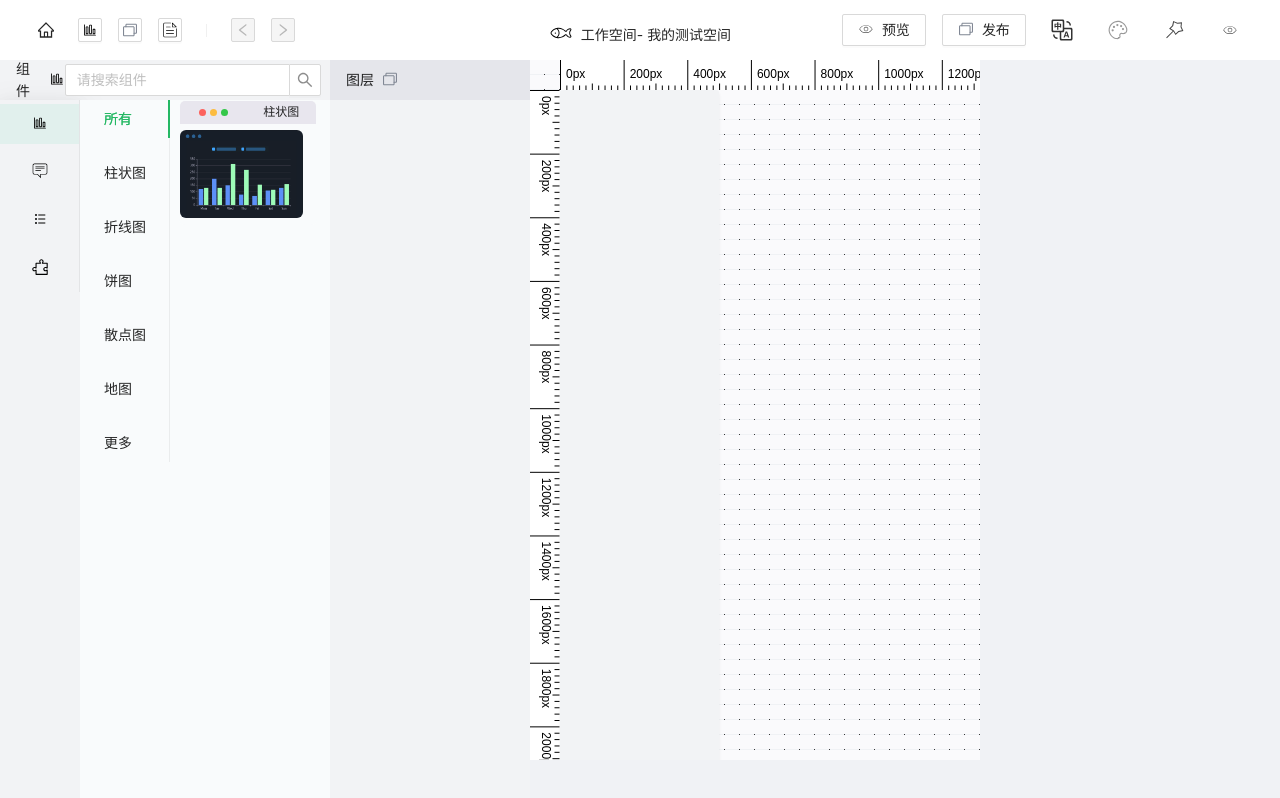
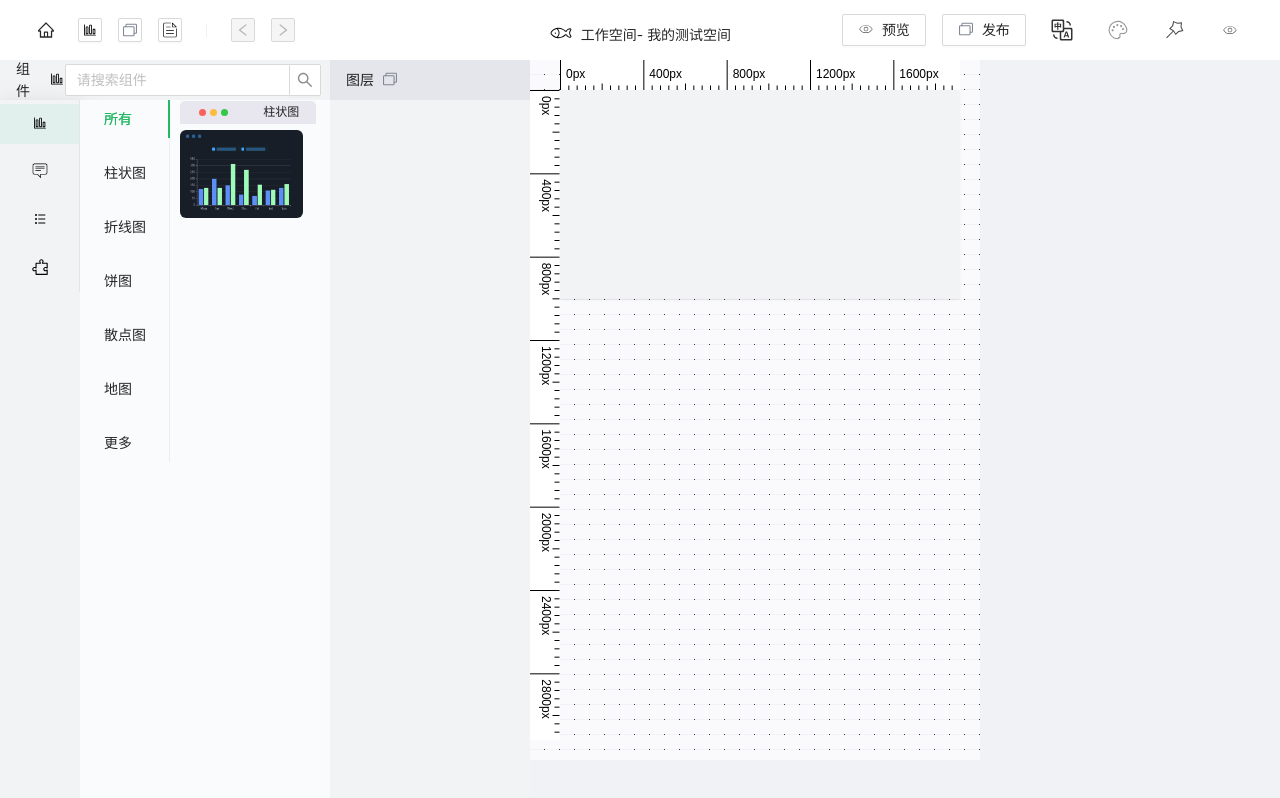
Before and after one commit to zhangle1/myScreen, a React app in the folder datav/: page / in a window 1280 px wide. Built offline with nearby package versions, Linux system fonts and the light colour scheme.

Commit message:
重构编辑区域操作到钩子函数里

```diff
--- a/datav/src/page/edit/components/contentConfig/contentConfig.tsx
+++ b/datav/src/page/edit/components/contentConfig/contentConfig.tsx
@@ -2,120 +2,26 @@ import { useEffect, useState } from "react";
 import styled from "styled-components/macro";
 import { useElementSize } from "usehooks-ts";
 import Ruler from "../../../../components/ruler/ruler";
+import useEditScreenElementSize from "./hooks/useEditScreenElementSize";
 
 export function ContentConfig() {
   const screenClient = {
-    width: 500,
-    height: 2200,
+    width: 1920,
+    height: 1000,
   };
 
-  const [editRef, { width: editWidth, height: editHeight }] = useElementSize();
-  var initScale=1
-  var rulerWidth=0
-  var rulerHeight=0
-  var scaleWidth = (editWidth) / screenClient.width;
-  var scaleHeight = (editHeight) / screenClient.height;
-  if (scaleHeight >= 1 && scaleWidth >= 1) {
-    rulerWidth=editWidth
-    rulerHeight=editHeight
-  } else if (scaleWidth > scaleHeight) {
-    initScale=(editHeight) / screenClient.height
-    if(scaleHeight>=1){
-      rulerHeight=editHeight
-    }else{
-      rulerHeight=screenClient.height
-    }
-    if(scaleWidth>=1){
-      rulerWidth=editWidth
-    }else{
-      rulerWidth=screenClient.width
-    }
-  } else {
-    initScale=(editHeight) / screenClient.height
-    if(scaleHeight>=1){
-      rulerHeight=editHeight
-    }else{
-      rulerHeight=screenClient.height
-    }
-    if(scaleWidth>=1){
-      rulerWidth=editWidth
-    }else{
-      rulerWidth=screenClient.width
-    }
-  }
+  const [editRef,{
+    rulerHeight,rulerWidth,scale,screenHeight,screenWidth
+  }]= useEditScreenElementSize({ScreenHeight:screenClient.height
+    ,ScreenWidth:screenClient.width})
 
-  const [screen, setScreen] = useState({
-    width: screenClient.width,
-    height: screenClient.height,
-    scale: initScale,
-    rulerWidth:rulerWidth,
-    rulerHeight:rulerHeight
-  });
-  // changeScreen();
-  useEffect(() => {
-      changeScreen();
-      console.log("刷新触发了")
-  }, [editWidth,editHeight]);
+      console.log("screen:"+JSON.stringify({
+        rulerHeight,rulerWidth,scale,screenHeight,screenWidth
+      }))
 
-  function changeScreen() {
-    var scaleWidth = (editWidth) / screen.width;
-    var scaleHeight = (editHeight) / screen.height;
-    var scale = 1;
-    var rulerWidth=0
-    var rulerHeight=0
-    if (scaleWidth >= 1 && scaleHeight >= 1) {
-      setScreen({
-        width: screenClient.width,
-        height: screenClient.height,
-        scale: scale,
-        rulerWidth:editWidth-40,
-        rulerHeight:editHeight-40
-      });
-    } else if (scaleWidth > scaleHeight) {
-
-      if(scaleHeight>=1){
-        rulerHeight=editHeight-40
-      }else{
-        rulerHeight=screenClient.height*scaleHeight
-      }
-      if(scaleWidth>=1){
-        rulerWidth=editWidth-40
-      }else{
-        rulerWidth=screenClient.width*scaleWidth
-      }
-
-
-      setScreen({
-        width: screenClient.width,
-        height: screenClient.height,
-        scale: scaleHeight,
-        rulerWidth:rulerWidth,
-        rulerHeight:rulerHeight
-      });
-    } else {
-      if(scaleHeight>=1){
-        rulerHeight=editHeight-40
-      }else{
-        rulerHeight=screenClient.height*scaleHeight
-      }
-      if(scaleWidth>=1){
-        rulerWidth=editWidth-40
-      }else{
-        rulerWidth=screenClient.width*scaleWidth
-      }
-
-      setScreen({
-        width: screenClient.width,
-        height: screenClient.height,
-        scale: scaleWidth,
-        rulerWidth:rulerWidth,
-        rulerHeight:rulerHeight
-      });
-    }
-  }
   return (
-    <Wrapper contentWidth={screen.width}  contentHeight={screen.height}
-        scale={screen.scale}
+    <Wrapper contentWidth={screenWidth}  contentHeight={screenHeight}
+        scale={scale}
     >
       <div className="content-edit-wrapper">
         <div ref={editRef}  className="contont-edit-main">
@@ -124,8 +30,8 @@ export function ContentConfig() {
            <Ruler
         height={30}
         left={30}
-        width={screen.rulerWidth}
-        zoom={screen.scale}
+        width={rulerWidth}
+        zoom={scale}
         min={0}
         scaleLineStyle={{
           shortLength: 5,
@@ -139,10 +45,10 @@ export function ContentConfig() {
       />
 
 <Ruler
-        height={screen.rulerHeight}
+        height={rulerHeight}
         top={30}
         width={30}
-        zoom={screen.scale}
+        zoom={scale}
         horizontal={false}
         min={0}
         scaleLineStyle={{
--- /dev/null
+++ b/datav/src/page/edit/components/contentConfig/hooks/useEditScreenElementSize.ts
@@ -0,0 +1,111 @@
+import { useCallback, useState } from 'react'
+
+import {useEventListener,useIsomorphicLayoutEffect} from "usehooks-ts"
+
+
+interface  ScreenProps{
+    ScreenWidth: number,
+    ScreenHeight: number,
+}
+
+interface ScreenOutPut{
+    scale: number,
+    rulerWidth: number,
+    rulerHeight:number,
+    screenWidth: number,
+    screenHeight: number
+}
+
+function useEditScreenElementSize<T extends HTMLElement = HTMLDivElement>(props:ScreenProps):[
+    (node: T | null) => void,
+    ScreenOutPut,
+]{
+
+    const [ref, setRef] = useState<T | null>(null)
+    const [screen, setScreen] = useState<ScreenOutPut>({
+        scale: 0,
+        rulerWidth: 0,
+        rulerHeight:0,
+        screenWidth:0,
+        screenHeight:0,
+      })
+
+
+  // Prevent too many rendering using useCallback
+    const handleScreenSize = useCallback(()=>{
+
+        var scaleWidth = (ref?.offsetWidth-50)/(props.ScreenWidth) ;
+        var scaleHeight =(ref?.offsetHeight-50)/ (props.ScreenHeight) ;
+        var scale = 1;
+        var rulerWidth=0
+        var rulerHeight=0
+        if (scaleWidth >= 1 && scaleHeight >= 1) {
+            setScreen({
+            screenWidth: props.ScreenWidth,
+            screenHeight: props.ScreenHeight,
+            scale: scale,
+            rulerWidth:ref?.offsetWidth-50,
+            rulerHeight:ref?.offsetHeight-50
+          });
+        } else if (scaleWidth > scaleHeight) {
+
+          if(scaleHeight>=1){
+            rulerHeight= ref?.offsetHeight-50
+          }else{
+            rulerHeight=(props.ScreenHeight)*scaleHeight
+          }
+          if(scaleWidth>=1){
+            rulerWidth=ref?.offsetWidth-50
+          }else{
+            rulerWidth=(props.ScreenWidth)*scaleWidth
+          }
+
+
+          setScreen({
+            screenWidth: props.ScreenWidth,
+            screenHeight:props.ScreenHeight,
+            scale: scaleHeight,
+            rulerWidth:rulerWidth,
+            rulerHeight:rulerHeight
+          });
+        } else {
+          if(scaleHeight>=1){
+            rulerHeight=ref?.offsetHeight-50
+          }else{
+            rulerHeight=(props.ScreenHeight)*scaleHeight
+          }
+          if(scaleWidth>=1){
+            rulerWidth=ref?.offsetWidth-50
+          }else{
+            rulerWidth=(props.ScreenWidth)*scaleWidth
+          }
+
+          setScreen({
+            screenWidth: props.ScreenWidth,
+            screenHeight: props.ScreenHeight,
+            scale: scaleWidth,
+            rulerWidth:rulerWidth,
+            rulerHeight:rulerHeight
+          });
+        }
+
+
+
+
+    },[ref?.offsetHeight||0,ref?.offsetWidth||0,props.ScreenHeight])
+
+    useEventListener('resize',handleScreenSize)
+
+    useIsomorphicLayoutEffect(() => {
+        console.log("触发了几次")
+        handleScreenSize()
+        // eslint-disable-next-line react-hooks/exhaustive-deps
+      }, [ref?.offsetHeight, ref?.offsetWidth])
+
+
+
+    return [setRef,screen]
+}
+
+
+export default useEditScreenElementSize
```
